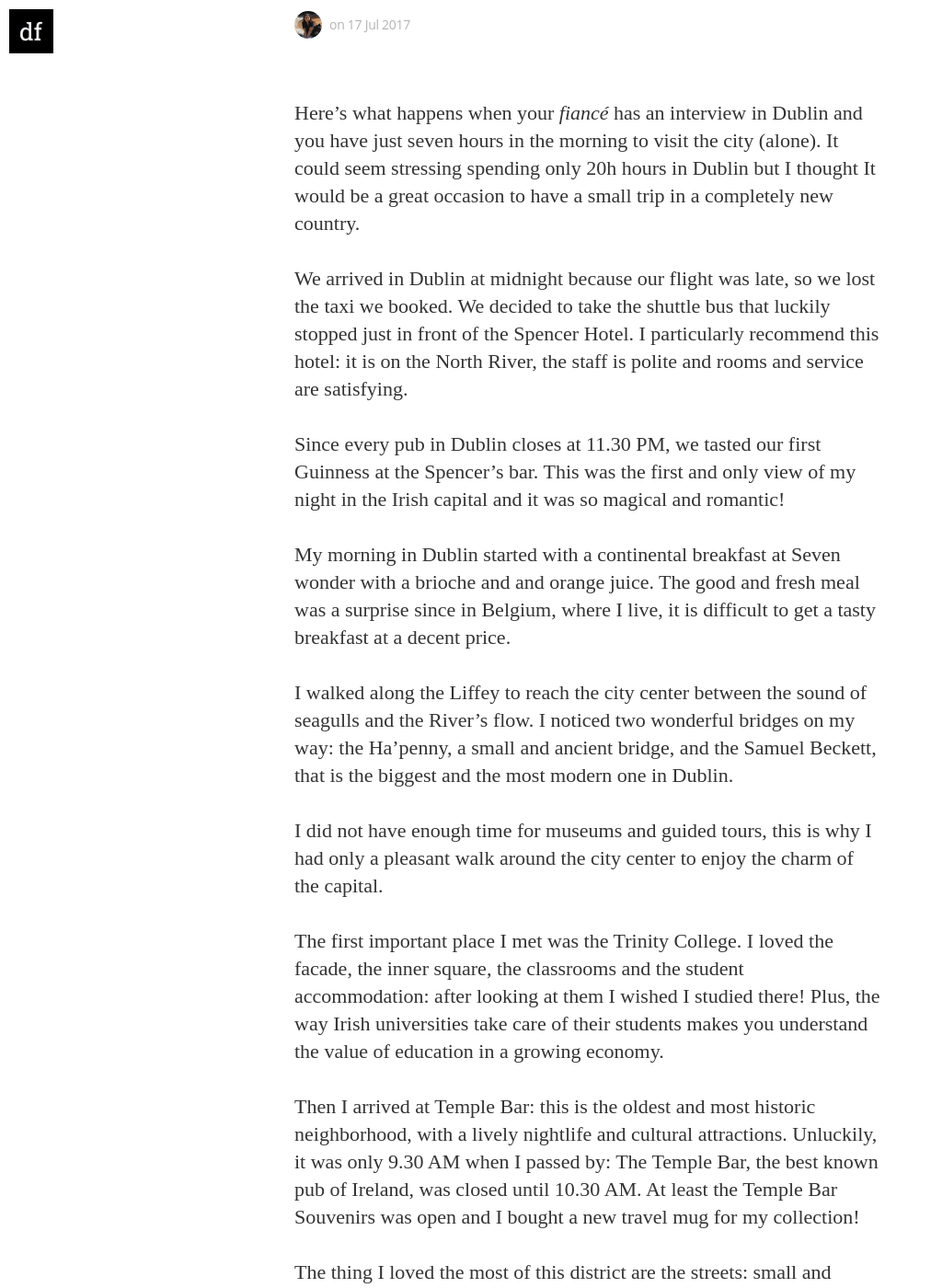
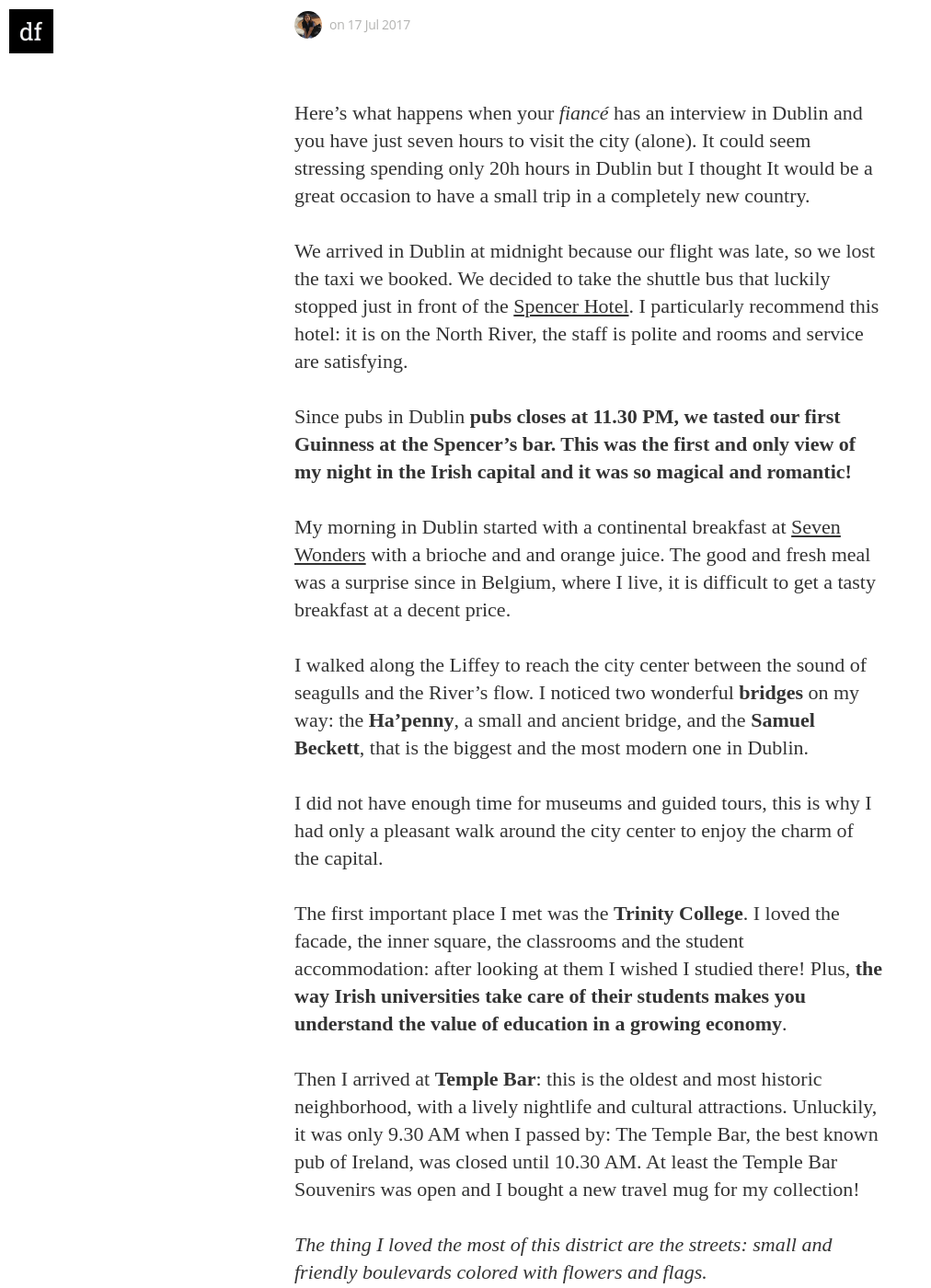
Before and after one commit to enicasoldo/allthesmalltrips.life, a Jekyll site: the page built from _posts/2017-07-17-20h-in-Dublin.md, in a window 1280 px wide and 1400 px high, scrolled down 214 px. Shown: the whole window at 92% size, without its empty margins (0-1012 px from the left). Built offline with Jekyll 4.4.1, drawn with Linux system fonts in a browser that asks for light colours; nearby versions of some CDN libraries; some web fonts are replaced; our own code applies the rules of GitHub Pages for plain Markdown files; some of the changed text lies outside the part shown.

Commit message:
Update 2017-07-17-20h-in-Dublin.md

```diff
--- a/_posts/2017-07-17-20h-in-Dublin.md
+++ b/_posts/2017-07-17-20h-in-Dublin.md
@@ -4,46 +4,46 @@ title: "A walk to remember: 20h in Dublin"
 categories: trips
 tags: [trips, Ireland, Dublin, food]
 ---
-Here’s what happens when your _fiancé_ has an interview in Dublin and you have just seven hours in the morning to visit the city (alone). It could seem stressing spending only 20h hours in Dublin but I thought It would be a great occasion to have a small trip in a completely new country.
+Here’s what happens when your _fiancé_ has an interview in Dublin and you have just seven hours to visit the city (alone). It could seem stressing spending only 20h hours in Dublin but I thought It would be a great occasion to have a small trip in a completely new country.
 
-We arrived in Dublin at midnight because our flight was late, so we lost the taxi we booked. We decided to take the shuttle bus that luckily stopped just in front of the Spencer Hotel. I particularly recommend this hotel: it is on the North River, the staff is polite and rooms and service are satisfying.
+We arrived in Dublin at midnight because our flight was late, so we lost the taxi we booked. We decided to take the shuttle bus that luckily stopped just in front of the [Spencer Hotel](http://www.thespencerhotel.com/). I particularly recommend this hotel: it is on the North River, the staff is polite and rooms and service are satisfying.
 
-Since every pub in Dublin closes at 11.30 PM, we tasted our first Guinness at the Spencer’s bar. This was the first and only view of my night in the Irish capital and it was so magical and romantic!
+Since pubs in Dublin **pubs closes at 11.30 PM, we tasted our first Guinness at the Spencer’s bar. This was the first and only view of my night in the Irish capital and it was so magical and romantic!**
 
-My morning in Dublin started with a continental breakfast at Seven wonder with a brioche and and orange juice. The good and fresh meal was a surprise since in Belgium, where I live, it is difficult to get a tasty breakfast at a decent price.
+My morning in Dublin started with a continental breakfast at [Seven Wonders](https://www.tripadvisor.ie/Restaurant_Review-g186605-d4519838-Reviews-Seven_Wonders_Ifsc-Dublin_County_Dublin.html) with a brioche and and orange juice. The good and fresh meal was a surprise since in Belgium, where I live, it is difficult to get a tasty breakfast at a decent price.
 
-I walked along the Liffey to reach the city center between the sound of seagulls and the River’s flow. I noticed two wonderful bridges on my way: the Ha’penny, a small and ancient bridge, and the Samuel Beckett, that is the biggest and the most modern one in Dublin.
+I walked along the Liffey to reach the city center between the sound of seagulls and the River’s flow. I noticed two wonderful **bridges** on my way: the **Ha’penny**, a small and ancient bridge, and the **Samuel Beckett**, that is the biggest and the most modern one in Dublin.
 
 I did not have enough time for museums and guided tours, this is why I had only a pleasant walk around the city center to enjoy the charm of the capital.
 
-The first important place I met was the Trinity College. I loved the facade, the inner square, the classrooms and the student accommodation: after looking at them I wished I studied there!  Plus, the way Irish universities take care of their students makes you understand the value of education in a growing economy.
+The first important place I met was the **Trinity College**. I loved the facade, the inner square, the classrooms and the student accommodation: after looking at them I wished I studied there!  Plus, **the way Irish universities take care of their students makes you understand the value of education in a growing economy**.
 
-Then I arrived at Temple Bar: this is the oldest and most historic neighborhood, with a lively nightlife and cultural attractions. Unluckily, it was only 9.30 AM when I passed by: The Temple Bar, the best known pub of Ireland, was closed until 10.30 AM. At least the Temple Bar Souvenirs was open and I bought a new travel mug for my collection!
+Then I arrived at **Temple Bar**: this is the oldest and most historic neighborhood, with a lively nightlife and cultural attractions. Unluckily, it was only 9.30 AM when I passed by: The Temple Bar, the best known pub of Ireland, was closed until 10.30 AM. At least the Temple Bar Souvenirs was open and I bought a new travel mug for my collection!
 
-The thing I loved the most of this district are the streets: small and friendly boulevards colored with flowers and flags.
+_The thing I loved the most of this district are the streets: small and friendly boulevards colored with flowers and flags._
 
-I accidentally came across the Christ Church Cathedral: a wonderful gothic building with an incredible history that goes from the Vikings to nowadays.
+I accidentally came across the **Christ Church Cathedral**: a wonderful gothic building with an incredible history that goes from the Vikings to nowadays.
 
 Brunch time!
-Yelp suggested me the Parliament Hotel Pub, with a 10 euros Irish Breakfast. I immediately noticed the Guinness and Carlsberg taps on each table: a very Irish trait! The meal is similar to the English Breakfast, although it has a more particular flavour. The full Irish breakfast consisting of bacon, pork sausages, tomatoes, pudding and fried eggs. But if it’s too much for you, make sure to try the white and black pudding alone. (Tip: do not dwell too long in the ingredients before taking a bite).
+Yelp suggested me the Parliament Hotel Pub, with a 10 euros **Irish Breakfast**. I immediately noticed the **Guinness and Carlsberg taps** on each table: a very Irish trait! The meal is similar to the English Breakfast, although it has a more particular flavour. The full Irish breakfast consisting of bacon, pork sausages, tomatoes, pudding and fried eggs. But if it’s too much for you, make sure to try the white and black pudding alone. (Tip: do not dwell too long in the ingredients before taking a bite).
 
 The second part of my “walking tour” took place in another area of Dublin, near the Grand Canal Dock, in the South East River. It is a fancy contemporary quarter, less crowded than the city center and with a young target.
 
 foto di Maps
 Many modern buildings and companies are placed here:
 
-Facebook European Headquarter,
+**Facebook European Headquarter**,
 
-Google European Headquarter Office,
+**Google European Headquarter Office**,
 
-I was impressed by the beautiful and huge Bord Gàis Energy Theatre facing the Fitzwilliam Square. This space is bounded by the Grand Canal Dock, a very windy place. I bought a magazine at the supermarket and I had my coffee here while reading. About supermarkets: they have a bar and newsstands like in American movies. So fascinating!
+I was impressed by the beautiful and huge Bord Gàis Energy Theatre facing the Fitzwilliam Square. This space is bounded by the **Grand Canal Dock**, a very windy place. I bought a magazine at the supermarket and I had my coffee here while reading. About supermarkets: they have a bar and newsstands like in American movies. So fascinating!
 Seagull had their lunch on the quay waiting to get some bread crumbs as I enjoyed the landscape.
 
-On the west side of the square, in Pearse Street, there is a nice park. It is an oasis of calm bordered by stunning Georgian buildings. They are some of the beautiful examples of georgian architecture, especially with their doors!
+On the west side of the square, in Pearse Street, there is a nice park. It is an oasis of calm bordered by stunning **Georgian buildings**. They are some of the beautiful examples of georgian architecture, especially with their doors!
 
 Time to leave!
 I had my taxi to the airport on the North side of the river. I reached it through the Samuel Beckett Bridge. We waited the car next to the Convention Center, known as the first carbon neutral constructed convention center in the world.
 
-The return flight to Brussels was amazing: I saw Netherlands from above, their canals and the wind turbines in the North Sea were a unique scene.
+_The return flight to Brussels was amazing: I saw Netherlands from above, their canals and the wind turbines in the North Sea were a unique scene._
 
 Thank you Dublin for this fantastic hours; What’s the next small trip?
```
